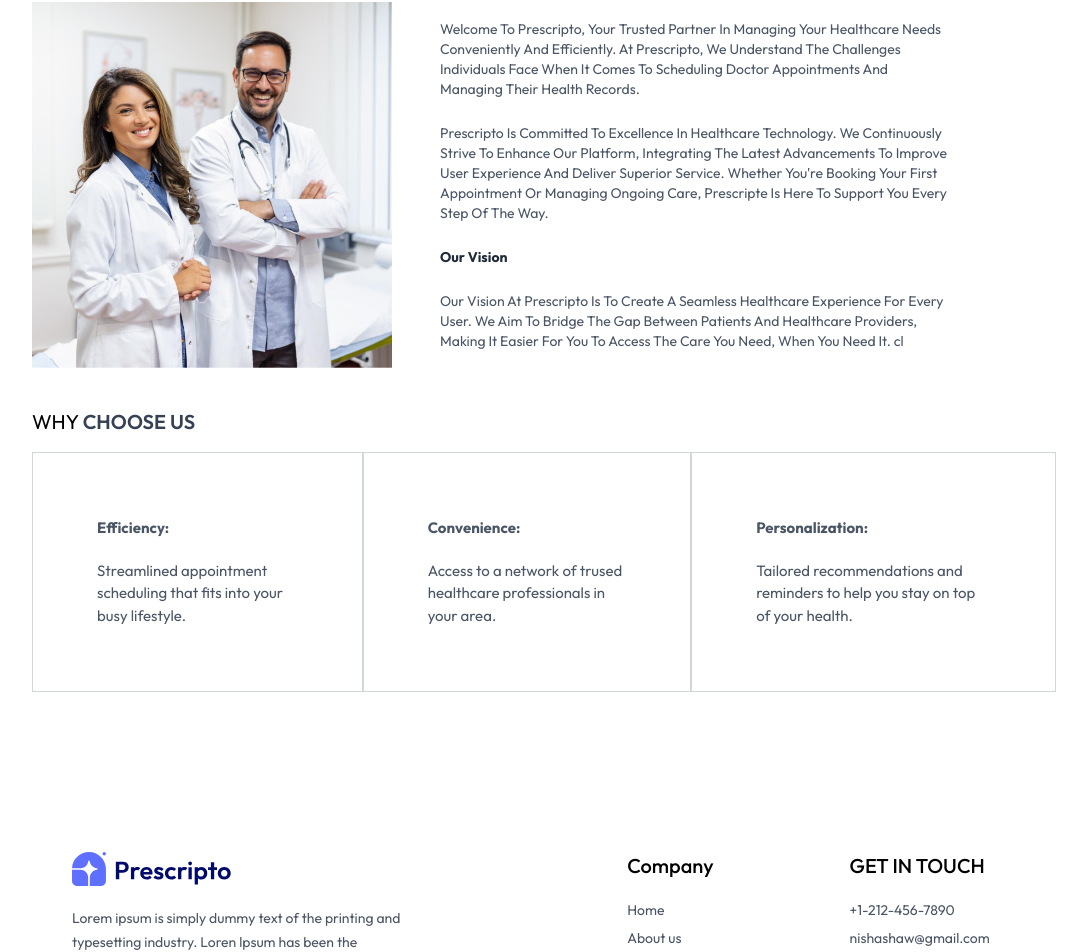
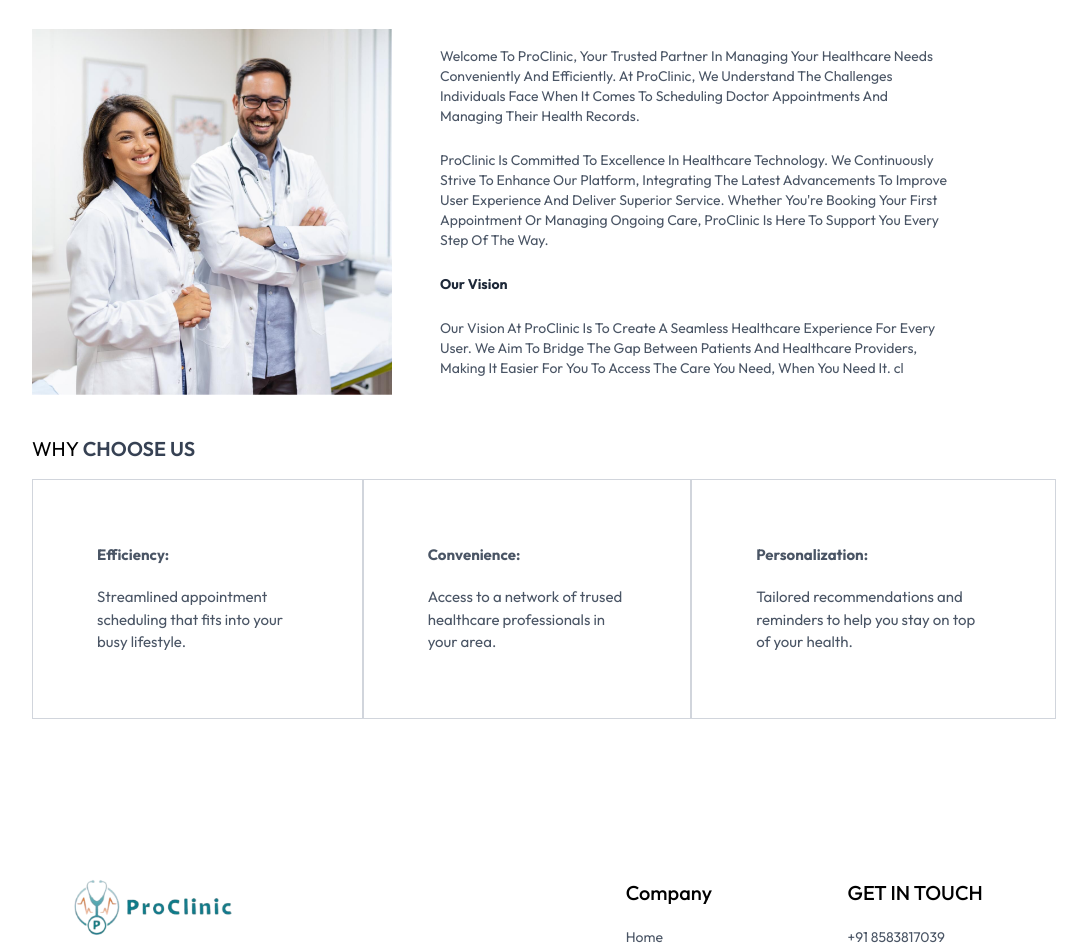
Before and after one commit to Nisha2421/Doctors_appointment, a React (Vite) app: page /about in a window 1280 px wide. Shown: the part 200-1152 px from the top of the page, without its empty margins (96-1183 px from the left). Built offline with nearby package versions, Linux system fonts and the light colour scheme.

Commit message:
name modified

```diff
--- a/src/assets/assets.js
+++ b/src/assets/assets.js
@@ -4,7 +4,7 @@ import group_profiles from './group_profiles.png'
 import profile_pic from './profile_pic.png'
 import contact_image from './contact_image.png'
 import about_image from './about_image.png'
-import logo from './logo.svg'
+import logo from './logo.jpg'
 import dropdown_icon from './dropdown_icon.svg'
 import menu_icon from './menu_icon.svg'
 import cross_icon from './cross_icon.png'
--- a/src/components/Footer.jsx
+++ b/src/components/Footer.jsx
@@ -29,8 +29,8 @@ const Footer = () => {
         <div>
             <p className="text-xl font-medium mb-5">GET IN TOUCH</p>
             <ul className="flex flex-col gap-2 text-gray-600">
-                <li>+1-212-456-7890</li>
-                 <li>nishashaw@gmail.com</li>
+                <li>+91 8583817039</li>
+                 <li>nishashaw2421@gmail.com</li>
             </ul>
         </div>
       </div>
@@ -38,7 +38,7 @@ const Footer = () => {
         {/* ------------ Copyright Text ---------------*/}
         <div>
             <hr />
-            <p className="py-5 text-sm text-center">Copyright 2025@ Precription - aLL rIGHT reserved</p>
+            <p className="py-5 text-sm text-center">Copyright 2025@ ProClinic - All right reserved</p>
         </div>
       </div>
     </div>
--- a/src/pages/About.jsx
+++ b/src/pages/About.jsx
@@ -17,22 +17,22 @@ const About = () => {
         />
         <div className="flex flex-col justify-center gap-6 md:w-2/4 text-sm text-gray-600">
           <p>
-            Welcome To Prescripto, Your Trusted Partner In Managing Your
-            Healthcare Needs Conveniently And Efficiently. At Prescripto, We
+            Welcome To ProClinic, Your Trusted Partner In Managing Your
+            Healthcare Needs Conveniently And Efficiently. At ProClinic, We
             Understand The Challenges Individuals Face When It Comes To
             Scheduling Doctor Appointments And Managing Their Health Records.
           </p>
           <p>
-            Prescripto Is Committed To Excellence In Healthcare Technology. We
+            ProClinic Is Committed To Excellence In Healthcare Technology. We
             Continuously Strive To Enhance Our Platform, Integrating The Latest
             Advancements To Improve User Experience And Deliver Superior
             Service. Whether You're Booking Your First Appointment Or Managing
-            Ongoing Care, Prescripte Is Here To Support You Every Step Of The
+            Ongoing Care, ProClinic Is Here To Support You Every Step Of The
             Way.
           </p>
           <b className="text-gray-800">Our Vision</b>
           <p>
-            Our Vision At Prescripto Is To Create A Seamless Healthcare
+            Our Vision At ProClinic Is To Create A Seamless Healthcare
             Experience For Every User. We Aim To Bridge The Gap Between Patients
             And Healthcare Providers, Making It Easier For You To Access The
             Care You Need, When You Need It. cl
--- a/src/pages/Contact.jsx
+++ b/src/pages/Contact.jsx
@@ -11,9 +11,9 @@ const Contact = () => {
         <img className='w-full md:max-w-[360px]' src={assets.contact_image} alt="" />
         <div className='flex flex-col justify-center items-start gap-6'>
           <p className='font-semibold text-lg text-gray-600'>Our OFFICE</p>
-          <p className='text-gray-500'> 54709 Willms Station <br /> Suite 350, Washington, USA</p>
-          <p className='text-gray-500'>Tel: (415) 555-0132 <br /> Email: nishashaw@gmail.com</p>
-          <p className='font-semibold text-lg text-gray-600'>Careers at PRESCRIPTO</p>
+          <p className='text-gray-500'> 54709 Willms Station <br /> Suite 350, Kolkata, WEST BENGAL</p>
+          <p className='text-gray-500'>Tel: (+91) 8583817039 <br /> Email: nishashaw2421@gmail.com</p>
+          <p className='font-semibold text-lg text-gray-600'>Careers at ProClinic</p>
           <p className='text-gray-500'>Learn more about our teams and job openings.</p>
           <button className='border border-black px-8 py-4 text-sm hover:bg-black hover:text-white transition-all duration-500'>Explore Jobs</button>
         </div>
```
Also changed, not shown: src/assets/logo.jpg (added), src/assets/logo1.svg (renamed from src/assets/logo.svg).
